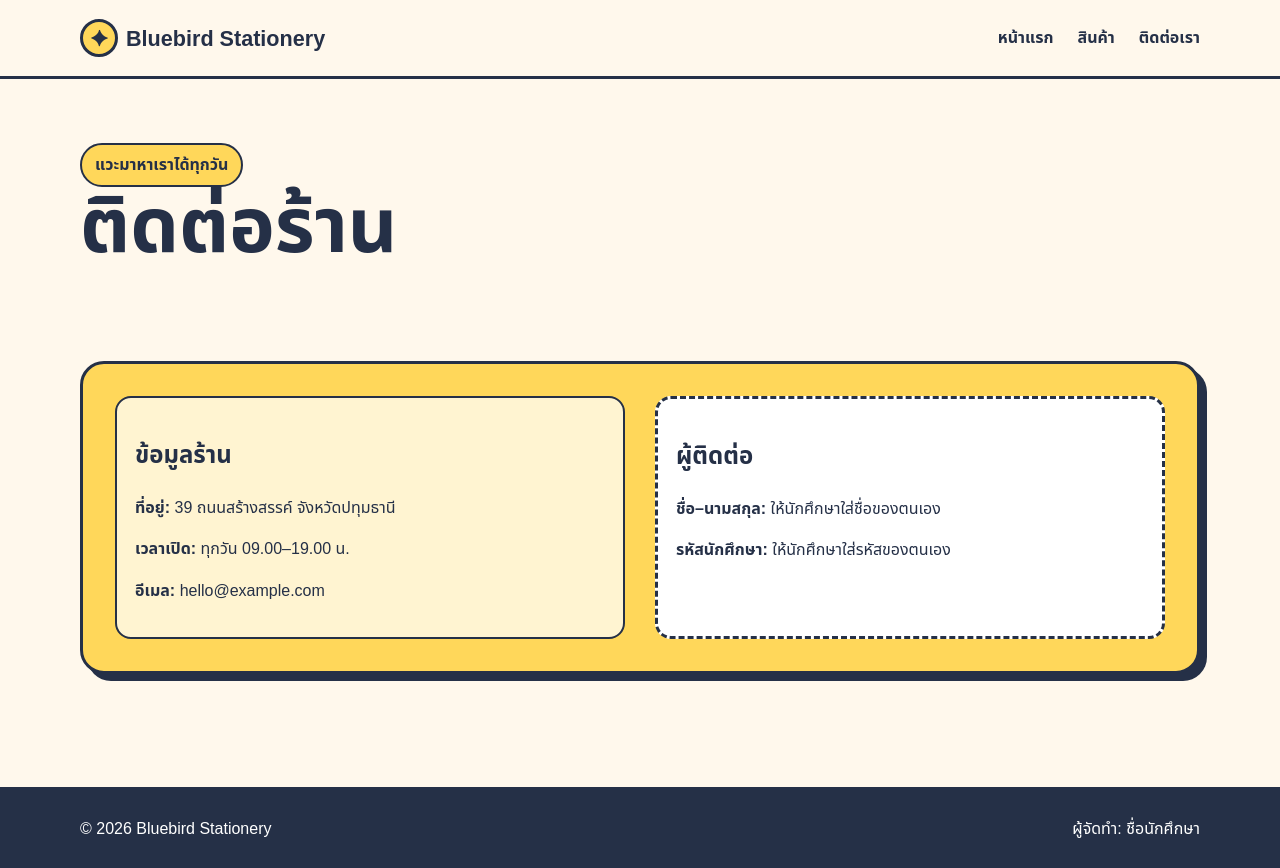
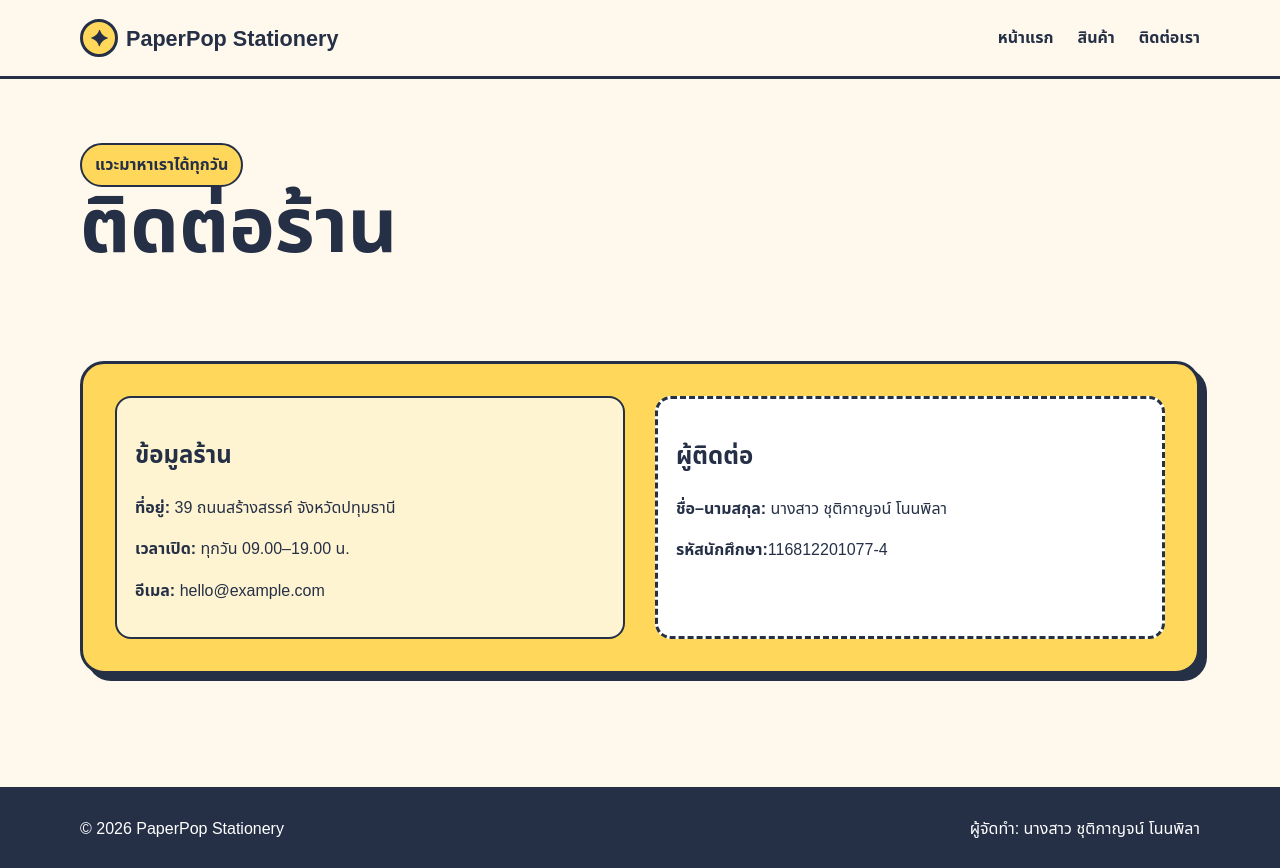
Before and after one commit to Bublemmm/-, a plain HTML site: page contact.html in a window 1280 px wide. Drawn offline with Linux system fonts and the light colour scheme; files that its build step writes are made by us from their sources.

Commit message:
Update contact.html

```diff
--- a/contact.html
+++ b/contact.html
@@ -1,8 +1,8 @@
 <!doctype html>
-<html lang="th">
-<head><meta charset="utf-8"><meta name="viewport" content="width=device-width,initial-scale=1"><title>ติดต่อ | Bluebird Stationery</title><link rel="stylesheet" href="assets/style.css"></head>
+<html lang="th"><head><meta charset="utf-8"><meta name="viewport" content="width=device-width,initial-scale=1"><title>ติดต่อ | Bluebird Stationery</title><link rel="stylesheet" href="assets/style.css"></head>
 <body>
-<header class="site-header"><nav class="nav container"><a class="brand" href="home.html"><span class="brand-mark">✦</span>Bluebird Stationery</a><div class="nav-links"><a href="home.html">หน้าแรก</a><a href="shop.html">สินค้า</a><a href="contacts.html">ติดต่อเรา</a></div></nav></header>
-<main><section class="page-head"><div class="container"><span class="eyebrow">แวะมาหาเราได้ทุกวัน</span><h1>ติดต่อร้าน</h1></div></section><section class="section"><div class="container contact-box"><section><h2>ข้อมูลร้าน</h2><p><strong>ที่อยู่:</strong> 39 ถนนสร้างสรรค์ จังหวัดปทุมธานี</p><p><strong>เวลาเปิด:</strong> ทุกวัน 09.00–19.00 น.</p><p><strong>อีเมล:</strong> hello@example.com</p></section><section class="student-placeholder"><h2>ผู้ติดต่อ</h2><p><strong>ชื่อ–นามสกุล:</strong> ให้นักศึกษาใส่ชื่อของตนเอง</p><p><strong>รหัสนักศึกษา:</strong> ให้นักศึกษาใส่รหัสของตนเอง</p></section></div></section></main>
-<footer class="site-footer"><div class="container footer-row"><p>© 2026 Bluebird Stationery</p><p>ผู้จัดทำ: ชื่อนักศึกษา</p></div></footer>
+<header class="site-header"><nav class="nav container"><a class="brand" href="home.html"><span class="brand-mark">✦</span>PaperPop Stationery</a><div class="nav-links"><a href="home.html">หน้าแรก</a><a href="shop.html">สินค้า</a><a href="contacts.html">ติดต่อเรา</a></div></nav></header>
+<main><section class="page-head"><div class="container"><span class="eyebrow">แวะมาหาเราได้ทุกวัน</span><h1>ติดต่อร้าน</h1></div></section><section class="section"><div class="container contact-box"><section><h2>ข้อมูลร้าน</h2><p><strong>ที่อยู่:</strong> 39 ถนนสร้างสรรค์ จังหวัดปทุมธานี</p><p><strong>เวลาเปิด:</strong> ทุกวัน 09.00–19.00 น.</p><p><strong>อีเมล:</strong> hello@example.com</p></section><section class="student-placeholder"><h2>ผู้ติดต่อ</h2><p><strong>ชื่อ–นามสกุล:</strong> นางสาว ชุติกาญจน์ โนนพิลา</p><p><strong>รหัสนักศึกษา:</strong>116812201077-4</p></section></div></section></main>
+<footer class="site-footer"><div class="container footer-row"><p>© 2026 PaperPop Stationery</p><p>ผู้จัดทำ: นางสาว ชุติกาญจน์ โนนพิลา</p></div></footer>
+
 </body></html>
```
